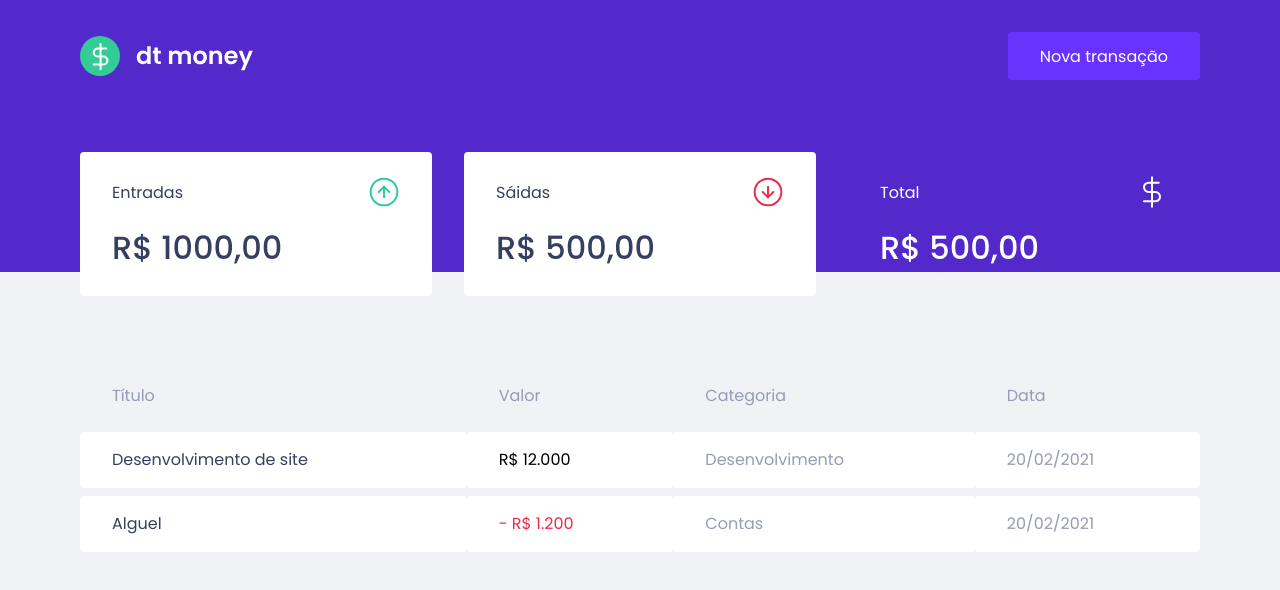
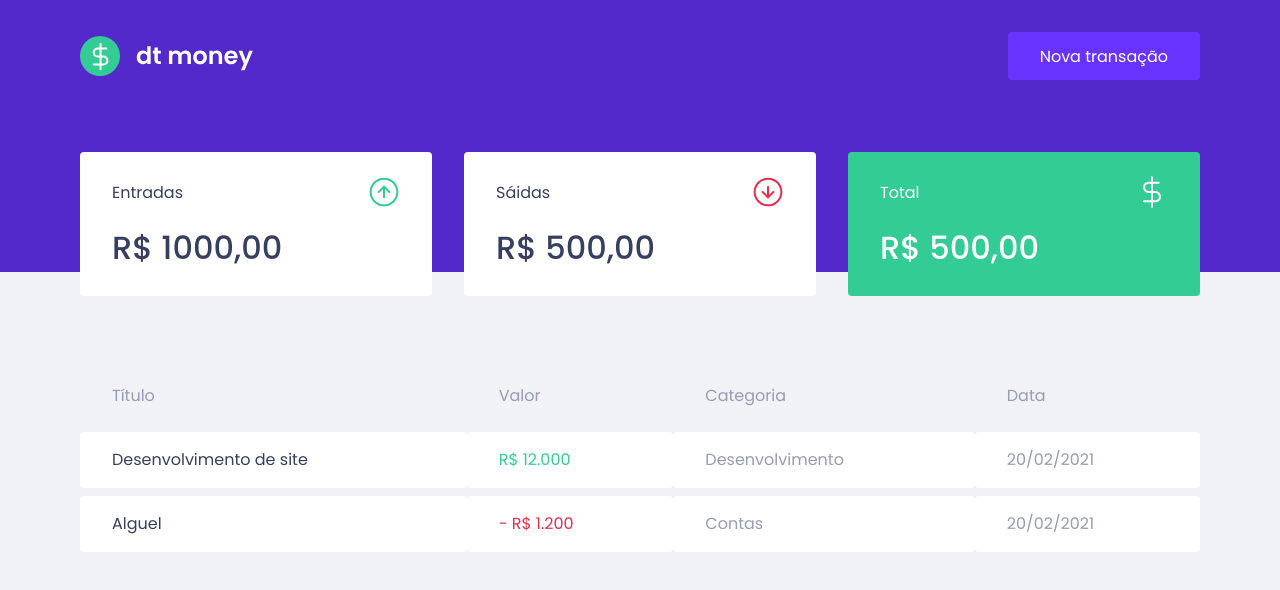
Before and after one commit to Ronaldofj/dt-money, a React (Create React App) app: page / in a window 1280 px wide. Shown: the top 590 px of the page. Built offline with nearby package versions, Linux system fonts and the light colour scheme; no server answers; what miragejs would draw is missing.

Commit message:
adding new color

```diff
--- a/src/styles/global.ts
+++ b/src/styles/global.ts
@@ -9,6 +9,7 @@ export const GlobalStyle = createGlobalStyle`
     --text-title: #363F5F;
     --text-body: #969CB3;
     --shape: #fff;
+    --green: #33cc95;
   }
 
   * {
```
